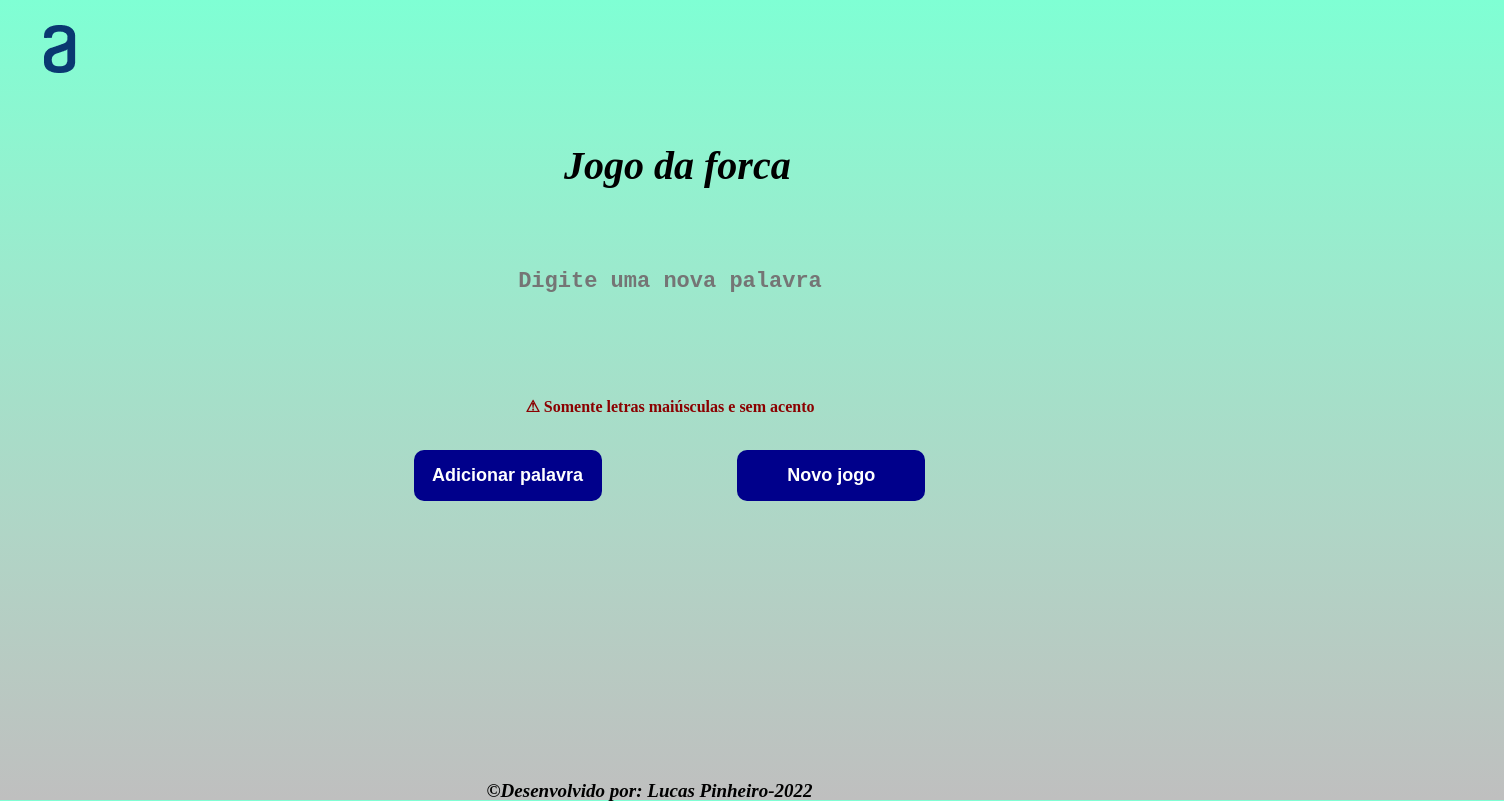
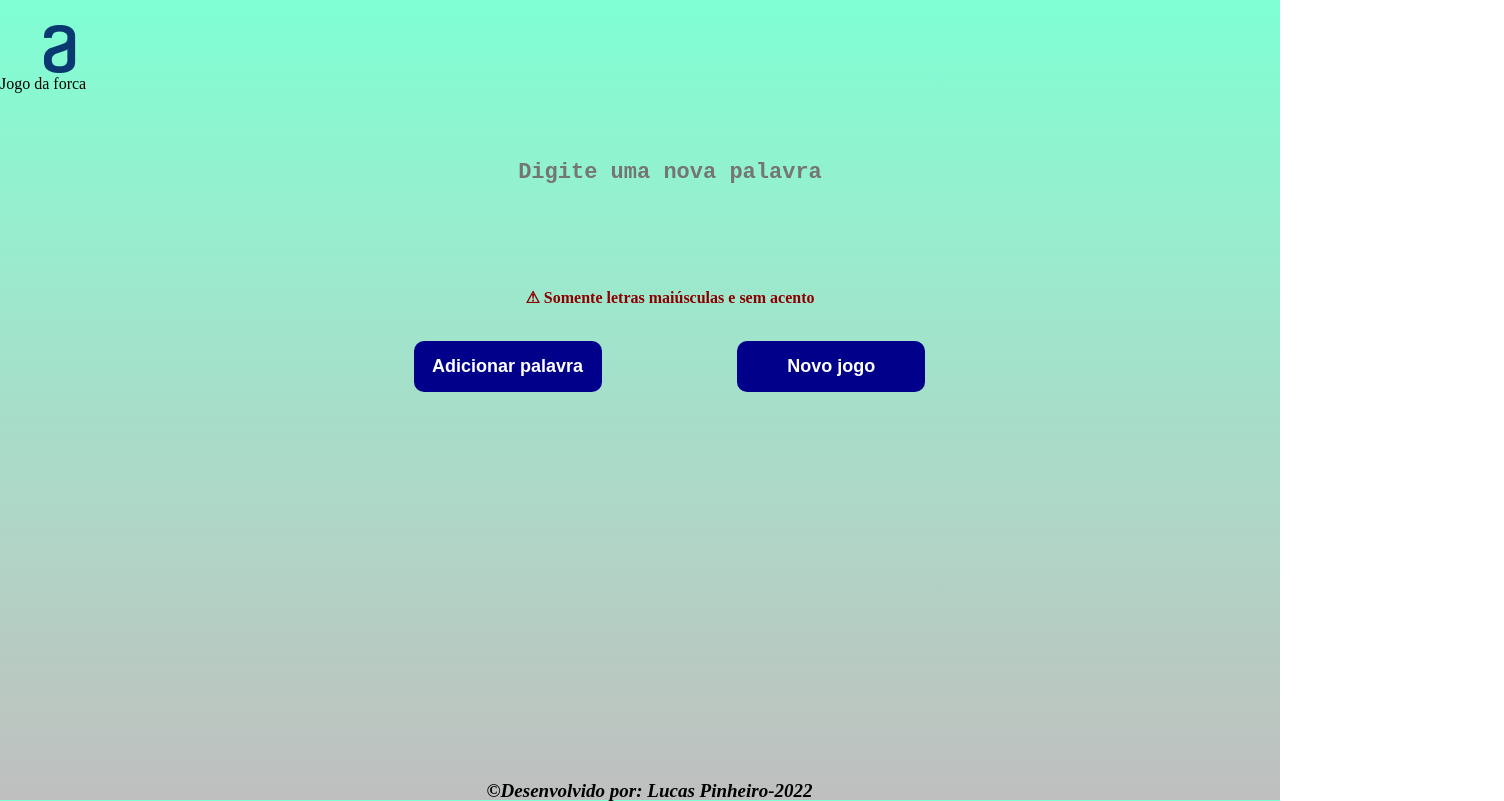
Before and after one commit to lucaspinheiro12/jogo-da-forca, a plain HTML site: page nova-palavra.html in a window 1280 px wide. Shown: the whole page, 1504 px wide, since content can reach past the window. Drawn offline with Linux system fonts and the light colour scheme.

Commit message:
nova palavra

```diff
--- a/nova-palavra.html
+++ b/nova-palavra.html
@@ -12,7 +12,7 @@
 <body>
         <header class="logo-alura">
             <a href="https://www.alura.com.br/"><img class="imagem" src="alura.png" alt="Logo Alura"></a>
-            <h1 class="titulo"> Jogo da forca</h1>
+            <h1 class="tituloN"> Jogo da forca</h1>
             <span class="adicionada-sucesso">Palavra adicionada com sucesso!</span>
         </header>
     <main class="conteiner">
```
